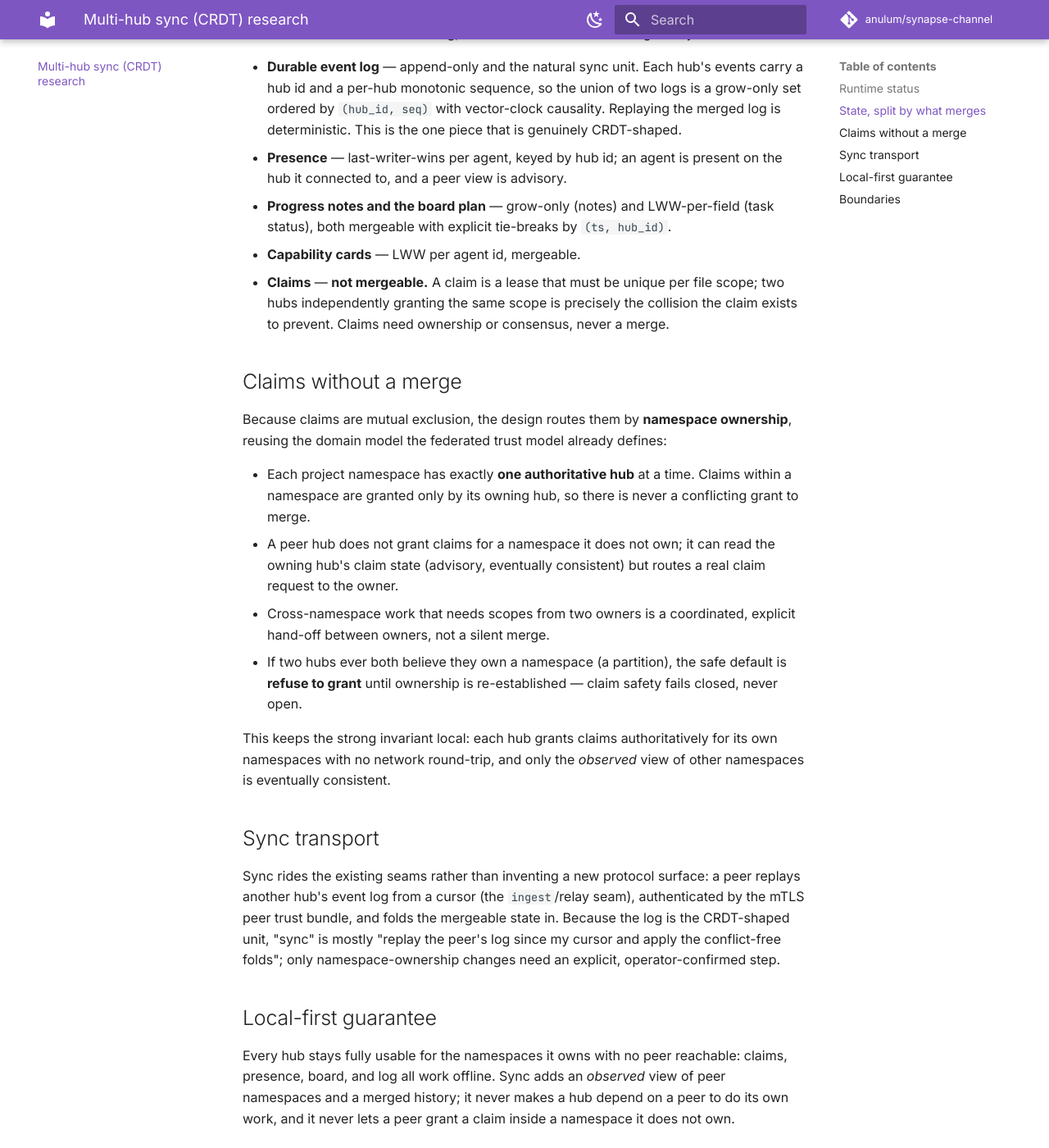
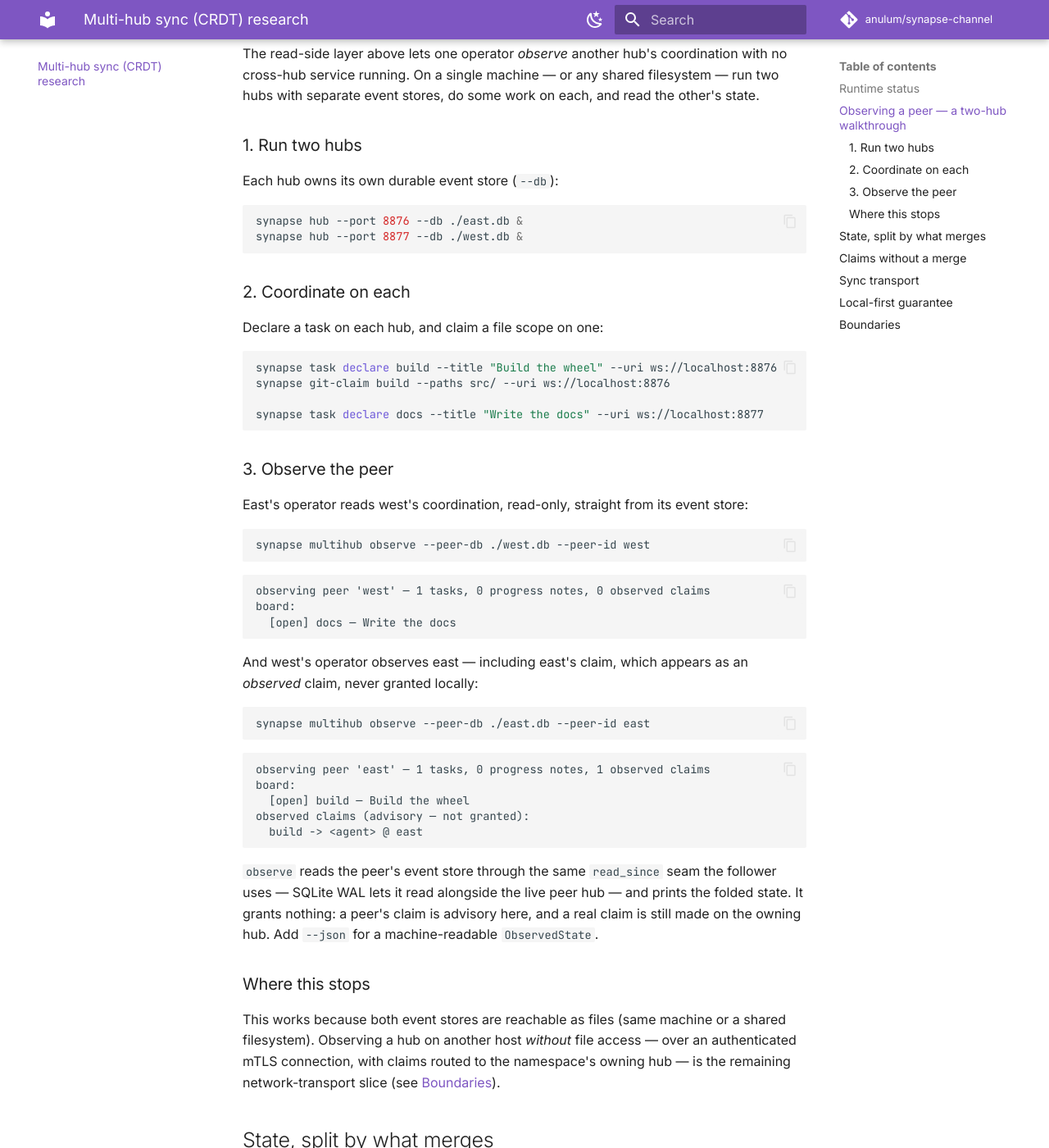
Before and after one commit to anulum/synapse-channel, an MkDocs documentation site: the page built from docs/multi-hub-sync.md, in a window 1280 px wide and 1400 px high, scrolled down 1441 px. Shown: the whole window at 82% size. Built offline with MkDocs 1.6.1 and Material for MkDocs 9.7.7, drawn with Linux system fonts in a browser that asks for light colours; comment, search, counter and statistics services are not loaded; some of the changed text lies outside the part shown.

Commit message:
docs: add a two-hub "observe a peer" getting-started walkthrough
Pair the multi-hub read-side layer with a concrete operator walkthrough in
docs/multi-hub-sync.md: run two hubs with separate event stores, declare a task and claim
a scope on each, then read the other hub's observed board and claims with
`synapse multihub observe`. Shows a peer claim appearing as advisory (never granted) and
states plainly where cross-host network-transport observation stops. Closes the second of
the three KIMI v0.70.0 items.

Authored by Anulum Fortis & Arcane Sapience (protoscience@anulum.li)

````diff
--- a/docs/multi-hub-sync.md
+++ b/docs/multi-hub-sync.md
@@ -51,11 +51,79 @@ three slices:
   `seq` cursor, fetches a peer's events past it through an injected transport
   (`store_fetcher` reads a peer `EventStore` over its `read_since` seam), folds the union,
   and returns the observed view. Observe-only by construction: it grants no claim and,
-  losing a peer, simply stops advancing that peer's cursor — the fail-closed posture.
+  losing a peer, simply stops advancing that peer's cursor — the fail-closed posture. It
+  is exposed to operators as `synapse multihub observe` (the walkthrough below).
 
 What remains is the cross-host transport (the same follower behind an mTLS peer
 connection rather than a local store) and the namespace-ownership protocol that routes a
 real claim to its owning hub.
+
+## Observing a peer — a two-hub walkthrough
+
+The read-side layer above lets one operator *observe* another hub's coordination with no
+cross-hub service running. On a single machine — or any shared filesystem — run two hubs
+with separate event stores, do some work on each, and read the other's state.
+
+### 1. Run two hubs
+
+Each hub owns its own durable event store (`--db`):
+
+```bash
+synapse hub --port 8876 --db ./east.db &
+synapse hub --port 8877 --db ./west.db &
+```
+
+### 2. Coordinate on each
+
+Declare a task on each hub, and claim a file scope on one:
+
+```bash
+synapse task declare build --title "Build the wheel" --uri ws://localhost:8876
+synapse git-claim build --paths src/ --uri ws://localhost:8876
+
+synapse task declare docs --title "Write the docs" --uri ws://localhost:8877
+```
+
+### 3. Observe the peer
+
+East's operator reads west's coordination, read-only, straight from its event store:
+
+```bash
+synapse multihub observe --peer-db ./west.db --peer-id west
+```
+
+```text
+observing peer 'west' — 1 tasks, 0 progress notes, 0 observed claims
+board:
+  [open] docs — Write the docs
+```
+
+And west's operator observes east — including east's claim, which appears as an
+*observed* claim, never granted locally:
+
+```bash
+synapse multihub observe --peer-db ./east.db --peer-id east
+```
+
+```text
+observing peer 'east' — 1 tasks, 0 progress notes, 1 observed claims
+board:
+  [open] build — Build the wheel
+observed claims (advisory — not granted):
+  build -> <agent> @ east
+```
+
+`observe` reads the peer's event store through the same `read_since` seam the follower
+uses — SQLite WAL lets it read alongside the live peer hub — and prints the folded state.
+It grants nothing: a peer's claim is advisory here, and a real claim is still made on the
+owning hub. Add `--json` for a machine-readable `ObservedState`.
+
+### Where this stops
+
+This works because both event stores are reachable as files (same machine or a shared
+filesystem). Observing a hub on another host *without* file access — over an
+authenticated mTLS connection, with claims routed to the namespace's owning hub — is the
+remaining network-transport slice (see [Boundaries](#boundaries)).
 
 ## State, split by what merges
 
````
Also changed, not shown: CHANGELOG.md (+5 -0 lines).
